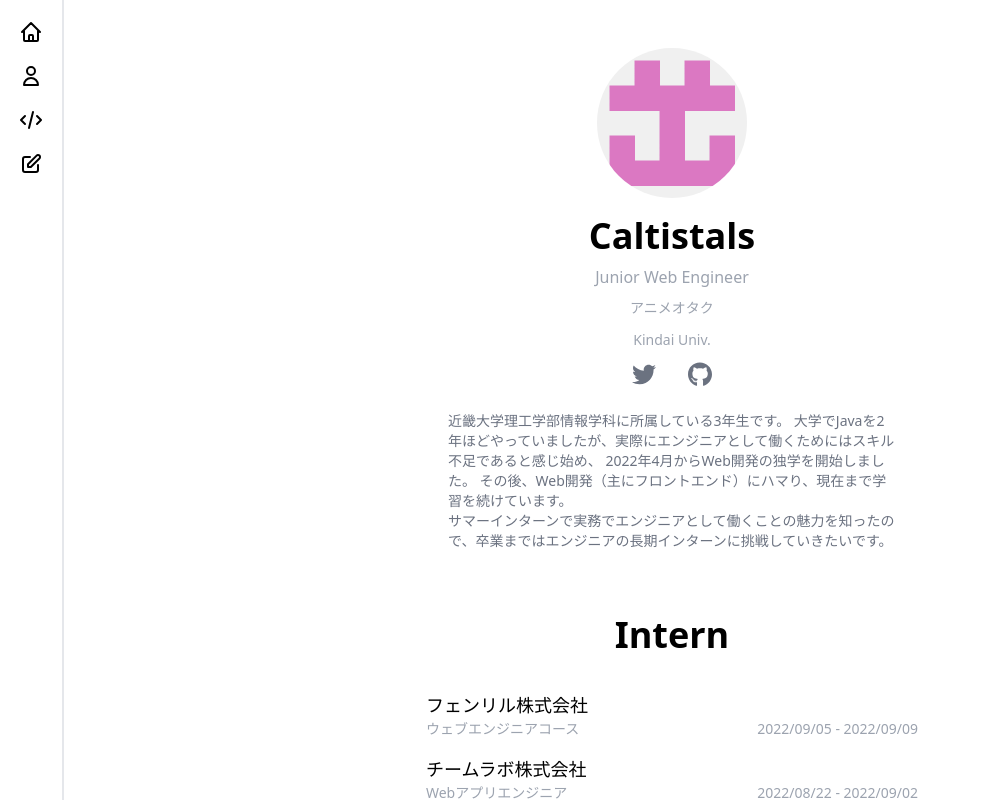
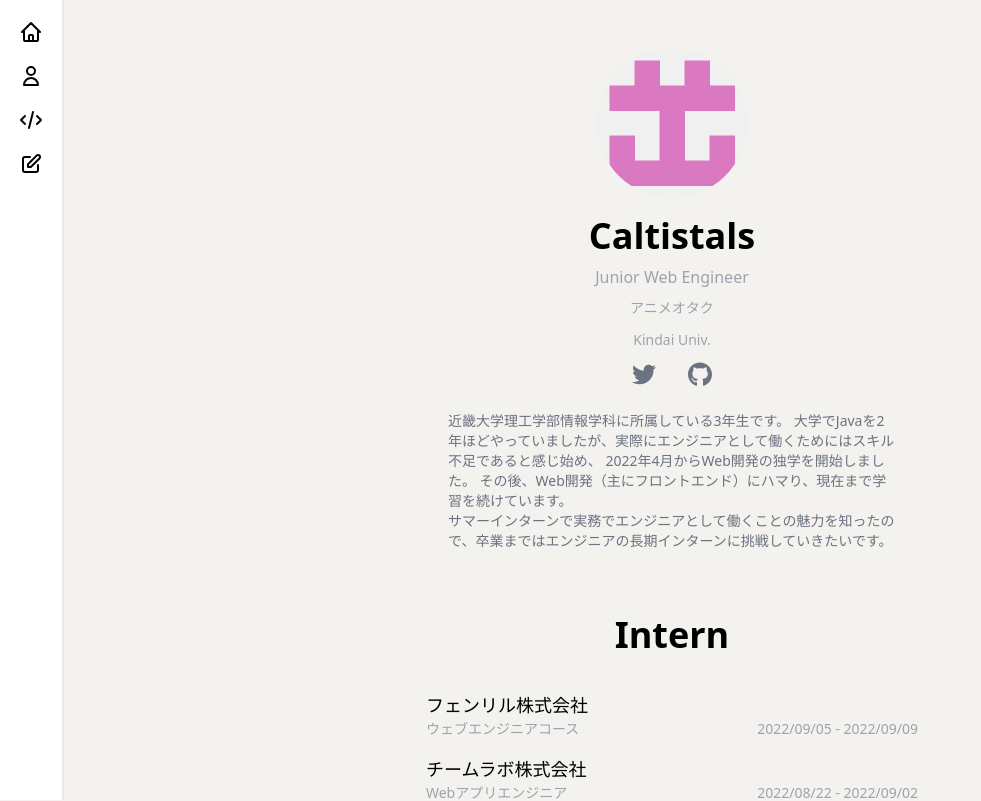
Before and after one commit to caltistals/next-portfolio, a Next.js app: page /about in a window 1280 px wide. Shown: the top 801 px of the page, without its empty margins (0-981 px from the left). Built offline with nearby package versions, Linux system fonts and the light colour scheme.

Commit message:
[update] 全体の背景色を変更

```diff
--- a/components/Layout.tsx
+++ b/components/Layout.tsx
@@ -4,7 +4,7 @@ import Navbar from "./Navbar";
 
 const Layout: React.FC<LayoutProps> = ({ children }) => {
   return (
-    <div className="relative mb-0">
+    <div className="relative mb-0 bg-pale-yellow-orange">
       <div className="flex flex-col md:flex-row">
         <Navbar />
         <main className="flex-1 px-4 pb-12 mt-12 md:mt-0">{children}</main>
```
